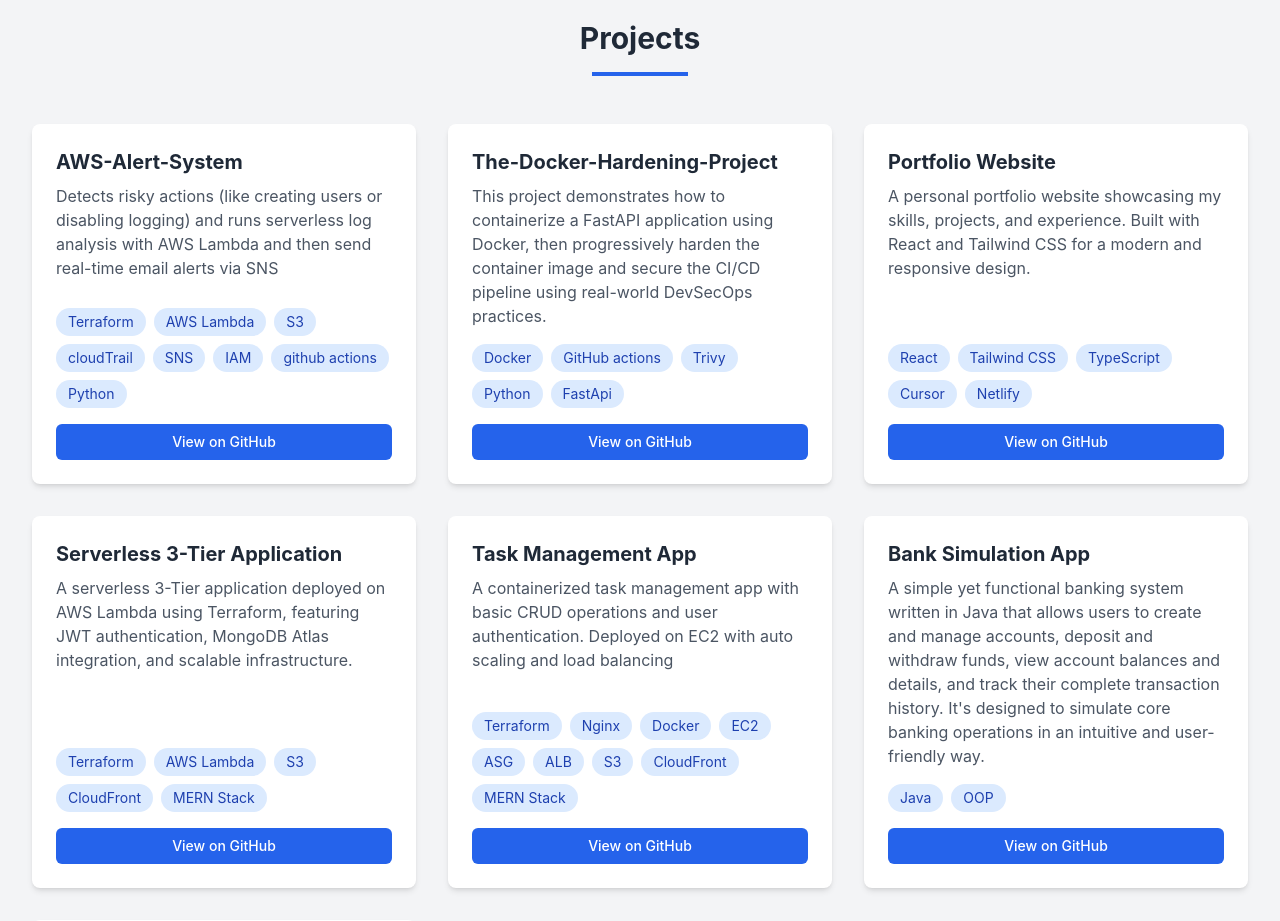
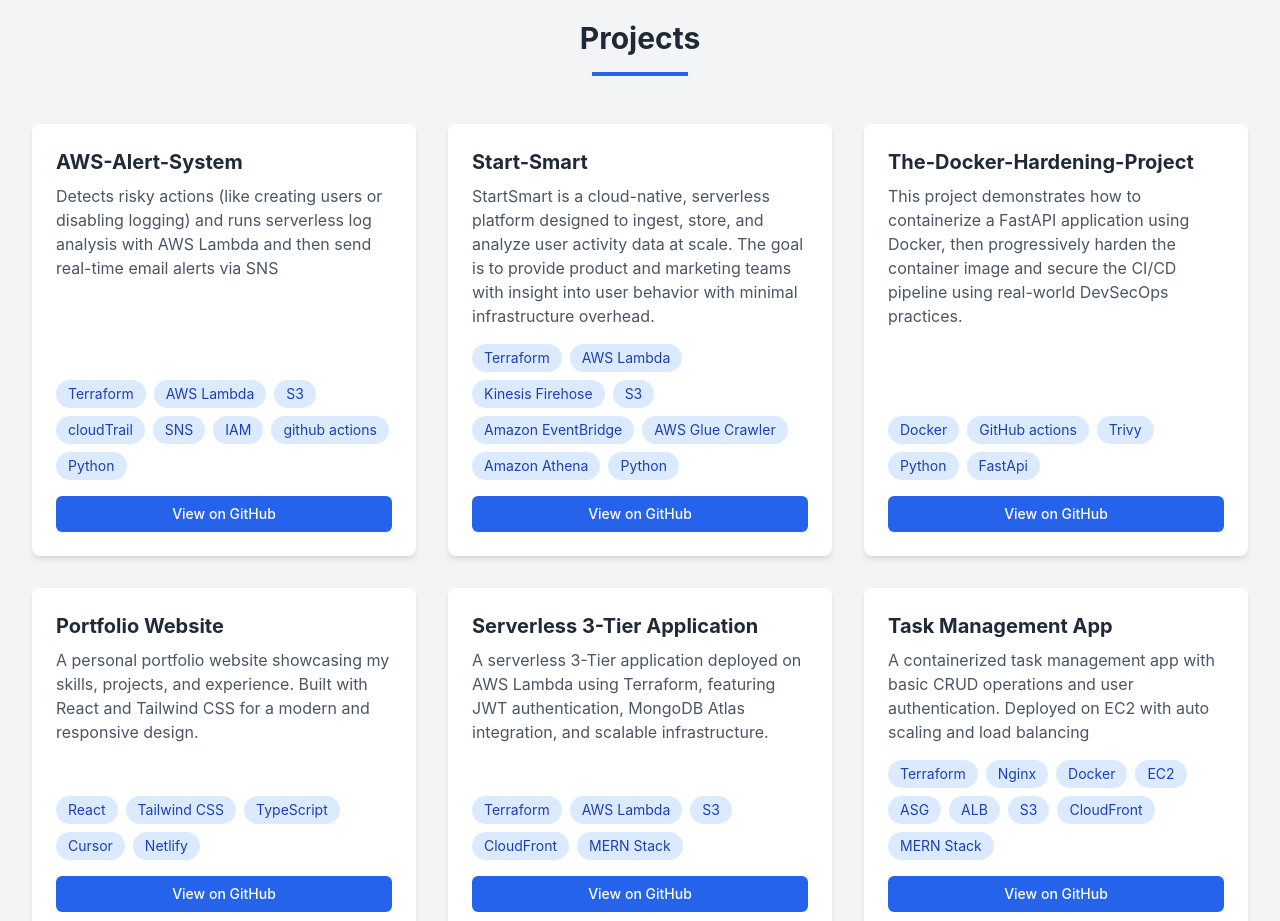
Before and after one commit to Ofor-David/portfolio-website, a React (Vite) app: page / in a window 1280 px wide. Shown: the part 1500-2421 px from the top of the page. Built offline with nearby package versions, Linux system fonts and the light colour scheme.

Commit message:
added: StartSmart

```diff
--- a/src/components/Projects.tsx
+++ b/src/components/Projects.tsx
@@ -4,47 +4,89 @@
 
 const projects = [
   {
-    title: 'AWS-Alert-System',
-    description: 'Detects risky actions (like creating users or disabling logging) and runs serverless log analysis with AWS Lambda and then send real-time email alerts via SNS',
-    technologies: ['Terraform', 'AWS Lambda','S3', 'cloudTrail','SNS', 'IAM', 'github actions', 'Python'],
-    github: 'https://github.com/Ofor-David/aws-alert-system.git',
+    title: "AWS-Alert-System",
+    description:
+      "Detects risky actions (like creating users or disabling logging) and runs serverless log analysis with AWS Lambda and then send real-time email alerts via SNS",
+    technologies: [
+      "Terraform",
+      "AWS Lambda",
+      "S3",
+      "cloudTrail",
+      "SNS",
+      "IAM",
+      "github actions",
+      "Python",
+    ],
+    github: "https://github.com/Ofor-David/aws-alert-system.git",
   },
   {
-    title: 'The-Docker-Hardening-Project',
-    description: 'This project demonstrates how to containerize a FastAPI application using Docker, then progressively harden the container image and secure the CI/CD pipeline using real-world DevSecOps practices.',
-    technologies: ['Docker','GitHub actions', 'Trivy', 'Python', 'FastApi'],
-    github: 'https://github.com/Ofor-David/the-docker-hardening-project.git',
+    title: "Start-Smart",
+    description:
+      "StartSmart is a cloud-native, serverless platform designed to ingest, store, and analyze user activity data at scale. The goal is to provide product and marketing teams with insight into user behavior with minimal infrastructure overhead.",
+    technologies: [
+      "Terraform",
+      "AWS Lambda",
+      "Kinesis Firehose",
+      "S3",
+      "Amazon EventBridge",
+      "AWS Glue Crawler",
+      "Amazon Athena",
+      "Python",
+    ],
+    github: "https://github.com/Ofor-David/start-smart.git",
+  },
+  {
+    title: "The-Docker-Hardening-Project",
+    description:
+      "This project demonstrates how to containerize a FastAPI application using Docker, then progressively harden the container image and secure the CI/CD pipeline using real-world DevSecOps practices.",
+    technologies: ["Docker", "GitHub actions", "Trivy", "Python", "FastApi"],
+    github: "https://github.com/Ofor-David/the-docker-hardening-project.git",
   },
 
   {
-    title: 'Portfolio Website',
-    description: 'A personal portfolio website showcasing my skills, projects, and experience. Built with React and Tailwind CSS for a modern and responsive design.',
-    technologies: ['React', 'Tailwind CSS', 'TypeScript', 'Cursor', 'Netlify'],
-    github: 'https://github.com/Ofor-David/portfolio-website.git',
+    title: "Portfolio Website",
+    description:
+      "A personal portfolio website showcasing my skills, projects, and experience. Built with React and Tailwind CSS for a modern and responsive design.",
+    technologies: ["React", "Tailwind CSS", "TypeScript", "Cursor", "Netlify"],
+    github: "https://github.com/Ofor-David/portfolio-website.git",
   },
   {
-    title: 'Serverless 3-Tier Application',
-    description: 'A serverless 3-Tier application deployed on AWS Lambda using Terraform, featuring JWT authentication, MongoDB Atlas integration, and scalable infrastructure.',
-    technologies: ['Terraform', 'AWS Lambda', 'S3', 'CloudFront', 'MERN Stack'],
-    github: 'https://github.com/Ofor-David/serverless_mern_app',
+    title: "Serverless 3-Tier Application",
+    description:
+      "A serverless 3-Tier application deployed on AWS Lambda using Terraform, featuring JWT authentication, MongoDB Atlas integration, and scalable infrastructure.",
+    technologies: ["Terraform", "AWS Lambda", "S3", "CloudFront", "MERN Stack"],
+    github: "https://github.com/Ofor-David/serverless_mern_app",
   },
   {
-    title: 'Task Management App',
-    description: 'A containerized task management app with basic CRUD operations and user authentication. Deployed on EC2 with auto scaling and load balancing',
-    technologies: ['Terraform', 'Nginx', 'Docker', 'EC2', 'ASG', 'ALB', 'S3', 'CloudFront', 'MERN Stack'],
-    github: 'https://github.com/Ofor-David/TasksAPP',
+    title: "Task Management App",
+    description:
+      "A containerized task management app with basic CRUD operations and user authentication. Deployed on EC2 with auto scaling and load balancing",
+    technologies: [
+      "Terraform",
+      "Nginx",
+      "Docker",
+      "EC2",
+      "ASG",
+      "ALB",
+      "S3",
+      "CloudFront",
+      "MERN Stack",
+    ],
+    github: "https://github.com/Ofor-David/TasksAPP",
   },
   {
-    title: 'Bank Simulation App ',
-    description: 'A simple yet functional banking system written in Java that allows users to create and manage accounts, deposit and withdraw funds, view account balances and details, and track their complete transaction history. It\'s designed to simulate core banking operations in an intuitive and user-friendly way.',
-    technologies: ['Java', 'OOP'],
-    github: 'https://github.com/Ofor-David/Bank-Simulation-App',
+    title: "Bank Simulation App ",
+    description:
+      "A simple yet functional banking system written in Java that allows users to create and manage accounts, deposit and withdraw funds, view account balances and details, and track their complete transaction history. It's designed to simulate core banking operations in an intuitive and user-friendly way.",
+    technologies: ["Java", "OOP"],
+    github: "https://github.com/Ofor-David/Bank-Simulation-App",
   },
   {
-    title: 'Linux Server Setup',
-    description: 'A Linux server setup and monitoring scriptfor a web application written in bash.',
-    technologies: ['Bash', 'Linux'],
-    github: 'https://github.com/Ofor-David/linux-server-automation',
+    title: "Linux Server Setup",
+    description:
+      "A Linux server setup and monitoring scriptfor a web application written in bash.",
+    technologies: ["Bash", "Linux"],
+    github: "https://github.com/Ofor-David/linux-server-automation",
   },
 ];
 
```
